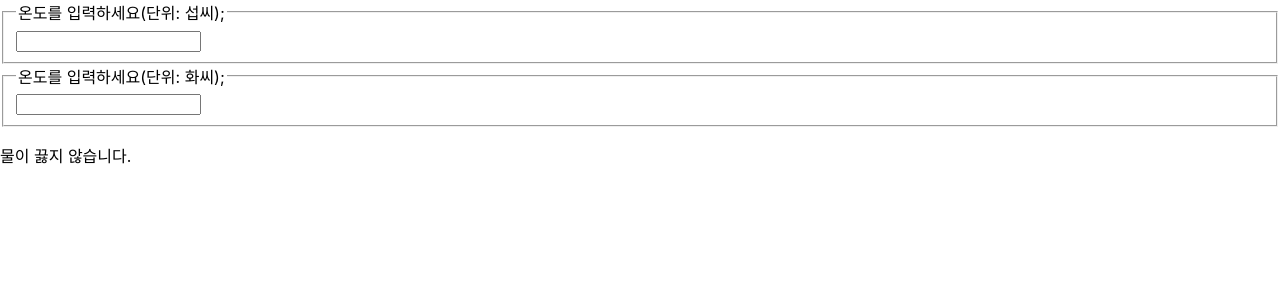
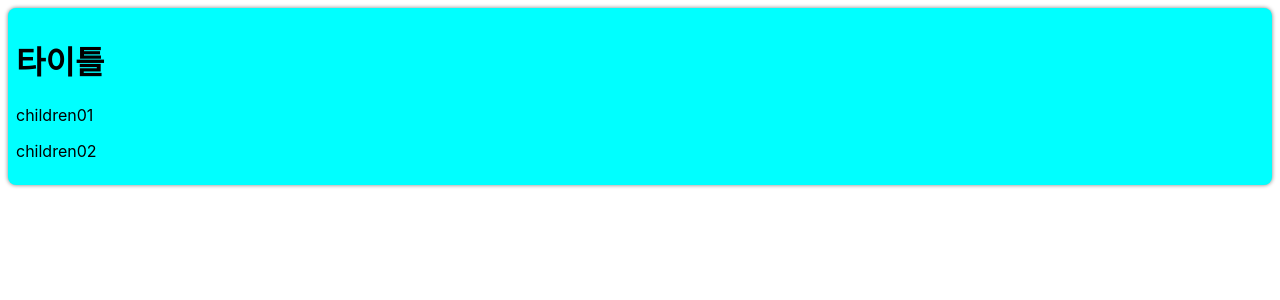
Before and after one commit to JJW0123/React_lesson, a React (Create React App) app in the folder my-app/: page / in a window 1280 px wide. Shown: the top 300 px of the page. Built offline with nearby package versions, Linux system fonts and the light colour scheme.

Commit message:
Component 합성과 상속

```diff
--- /dev/null
+++ b/my-app/src/chapter_13/Card.jsx
@@ -0,0 +1,20 @@
+function Card(props) {
+    const {title, BGColor, children} = props;
+
+    return (
+        <div
+            style={{
+                margin: 8,
+                padding: 8,
+                borderRadius: 8,
+                boxShadow: "0px 0px 4px grey",
+                backgroundColor: BGColor || "white",
+            }}
+        >
+            {title && <h1>{title}</h1>}
+            {children}
+        </div>
+    );
+}
+
+export default Card;
--- /dev/null
+++ b/my-app/src/chapter_13/ProfileCard.jsx
@@ -0,0 +1,14 @@
+import Card from "./Card";
+
+function ProfileCard(props) {
+    return (
+        <Card
+            title="타이틀"
+            BGColor="#00ffff">
+                <p>children01</p>
+                <p>children02</p>
+            </Card>
+    );
+}
+
+export default ProfileCard;
--- a/my-app/src/index.js
+++ b/my-app/src/index.js
@@ -4,13 +4,13 @@ import './index.css';
 import App from './App';
 import reportWebVitals from './reportWebVitals';
 
-import Calculator from './chapter_12/Calculator';
+import ProfileCard from './chapter_13/ProfileCard';
 
 const root = ReactDOM.createRoot(document.getElementById('root'));
 
 root.render(
   <React.StrictMode>
-    <Calculator/>
+    <ProfileCard/>
   </React.StrictMode>
 );
 
```
